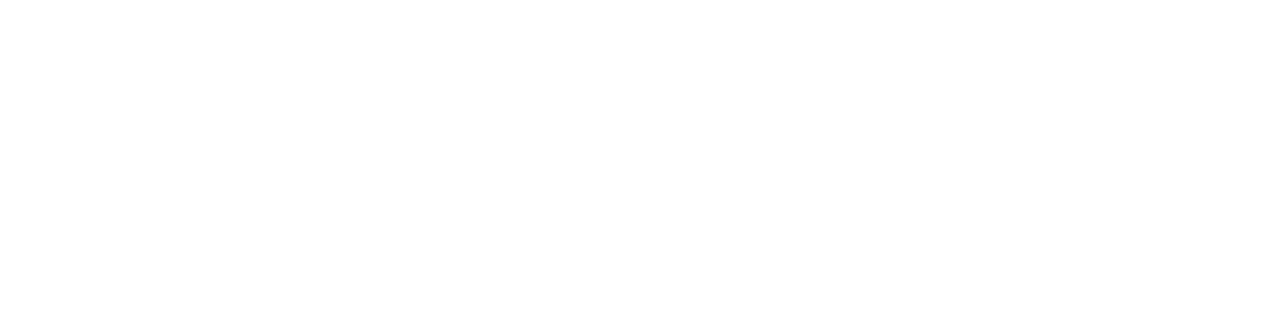
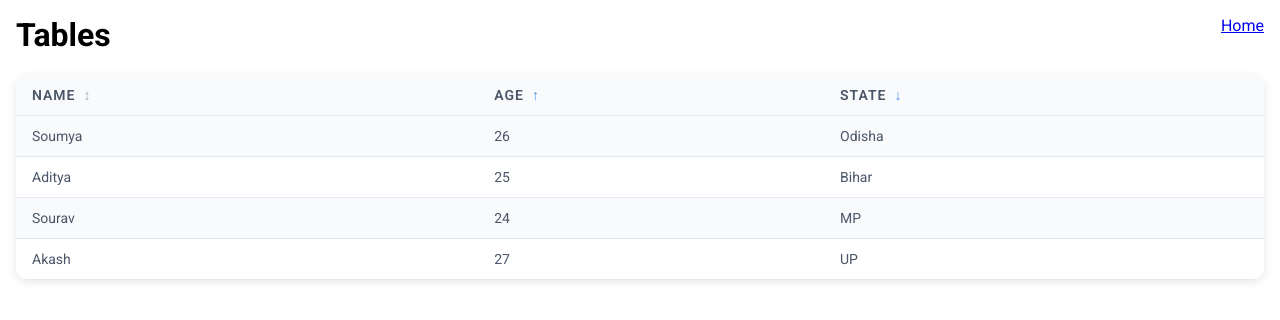
Before and after one commit to mfsi-yasha/data-display-ui, a React (Vite) app: page /tables in a window 1280 px wide. Before the commit this address had no page. Shown: the top 320 px of the page. Built offline with nearby package versions, Linux system fonts and the light colour scheme.

Commit message:
Added one table.

```diff
--- a/src/App.tsx
+++ b/src/App.tsx
@@ -1,5 +1,6 @@
 import { BrowserRouter, Route, Routes } from "react-router";
-import Home from "src/pages/Home";
+import HomePage from "src/pages/Home.page";
+import TablesPage from "src/pages/Tables.page";
 
 function App() {
 	return (
@@ -7,7 +8,11 @@
 			<Routes>
 				<Route
 					path="/"
-					element={<Home />}
+					element={<HomePage />}
+				/>
+				<Route
+					path="/tables"
+					element={<TablesPage />}
 				/>
 			</Routes>
 		</BrowserRouter>
--- /dev/null
+++ b/src/features/Table/Table.module.scss
@@ -0,0 +1,83 @@
+.tableCN {
+	width: 100%;
+	border-collapse: collapse;
+	border-radius: 12px;
+	overflow: hidden;
+	box-shadow: 0 2px 10px rgba(0, 0, 0, 0.1);
+	background-color: #fff;
+
+	.theadCN {
+		background-color: #f8fafc;
+		color: #333;
+		text-transform: uppercase;
+		font-weight: 600;
+		font-size: 14px;
+		letter-spacing: 1px;
+		padding: 10px 16px;
+	}
+
+	.trCN {
+		border-bottom: 1px solid #e2e8f0;
+	}
+
+	.thCN {
+		padding: 12px 16px;
+		text-align: left;
+		font-size: 14px;
+		font-weight: 600;
+		color: #4a5568;
+		cursor: pointer;
+		position: relative;
+		transition:
+			background-color 0.3s,
+			color 0.3s;
+
+		&:hover {
+			background-color: #edf2f7;
+			color: #2d3748;
+		}
+
+		// For sorting icon - default
+		&::after {
+			content: " ↕";
+			font-size: 12x;
+			margin-left: 8px;
+			color: #a0aec0;
+			transition: transform 0.3s ease;
+			position: absolute;
+		}
+
+		// For sorting icon - asc
+		&.asc::after {
+			content: " ↑";
+			color: #4a90e2;
+		}
+
+		// For sorting icon - desc
+		&.desc::after {
+			content: " ↓";
+			color: #4a90e2;
+		}
+	}
+
+	.tbodyCN {
+		.trCN {
+			&:nth-child(odd) {
+				background-color: #f9fafb;
+			}
+
+			&:hover {
+				background-color: #f1f5f9;
+			}
+		}
+	}
+
+	.tdCN {
+		padding: 12px 16px;
+		border-bottom: 1px solid #e2e8f0;
+		text-align: left;
+		font-size: 14px;
+		color: #4a5568;
+		transition: background-color 0.3s ease;
+	}
+}
--- /dev/null
+++ b/src/features/Table/Table.tsx
@@ -0,0 +1,65 @@
+import { useMemo } from "react";
+import styles from "./Table.module.scss";
+
+export interface TableProps {
+	allClassNames?: {
+		tableCN?: string;
+		tableCNFixed?: string;
+		theadCN?: string;
+		theadCNFixed?: string;
+		tbodyCN?: string;
+		tbodyCNFixed?: string;
+		trCN?: string;
+		trCNFixed?: string;
+		thCN?: string;
+		thCNFixed?: string;
+		tdCN?: string;
+		tdCNFixed?: string;
+	};
+}
+
+function Table({ allClassNames }: TableProps) {
+	const data = [
+		{ name: "Soumya", age: 26, country: "Odisha" },
+		{ name: "Aditya", age: 25, country: "Bihar" },
+		{ name: "Sourav", age: 24, country: "MP" },
+		{ name: "Akash", age: 27, country: "UP" },
+	];
+
+	const reslovedClassNames = useMemo(() => {
+		return {
+			tableCN: `${allClassNames?.tableCNFixed ?? styles.tableCN ?? ""} ${allClassNames?.tableCN ?? ""}`,
+			theadCN: `${allClassNames?.theadCNFixed ?? styles.theadCN ?? ""} ${allClassNames?.theadCN ?? ""}`,
+			tbodyCN: `${allClassNames?.tbodyCNFixed ?? styles.tbodyCN ?? ""} ${allClassNames?.tbodyCN ?? ""}`,
+			trCN: `${allClassNames?.trCNFixed ?? styles.trCN ?? ""} ${allClassNames?.trCN ?? ""}`,
+			thCN: `${allClassNames?.thCNFixed ?? styles.thCN ?? ""} ${allClassNames?.thCN ?? ""}`,
+			tdCN: `${allClassNames?.tdCNFixed ?? styles.tdCN ?? ""} ${allClassNames?.tdCN ?? ""}`,
+		};
+	}, [allClassNames]);
+
+	return (
+		<table className={reslovedClassNames.tableCN}>
+			<thead className={reslovedClassNames.theadCN}>
+				<tr className={reslovedClassNames.trCN}>
+					<th className={reslovedClassNames.thCN}>Name</th>
+					<th className={`${reslovedClassNames.thCN} ${styles.asc}`}>Age</th>
+					<th className={`${reslovedClassNames.thCN} ${styles.desc}`}>State</th>
+				</tr>
+			</thead>
+			<tbody className={reslovedClassNames.tbodyCN}>
+				{data.map((row, index) => (
+					<tr
+						className={reslovedClassNames.trCN}
+						key={index}
+					>
+						<td className={reslovedClassNames.tdCN}>{row.name}</td>
+						<td className={reslovedClassNames.tdCN}>{row.age}</td>
+						<td className={reslovedClassNames.tdCN}>{row.country}</td>
+					</tr>
+				))}
+			</tbody>
+		</table>
+	);
+}
+
+export default Table;
--- /dev/null
+++ b/src/pages/Home.page.tsx
@@ -0,0 +1,23 @@
+import { Link } from "react-router";
+
+function HomePage() {
+	return (
+		<div style={{ padding: "1rem" }}>
+			<h1 style={{ marginTop: "0" }}>UI Component Library</h1>
+			<ul>
+				<li>
+					<h2>Data Display</h2>
+					<ul>
+						<li>
+							<h4 style={{ cursor: "pointer" }}>
+								<Link to={"/tables"}>Tables</Link>
+							</h4>
+						</li>
+					</ul>
+				</li>
+			</ul>
+		</div>
+	);
+}
+
+export default HomePage;
--- a/src/pages/Home.tsx
+++ /dev/null
@@ -1,5 +0,0 @@
-function Home() {
-	return <h1>Home</h1>;
-}
-
-export default Home;
--- /dev/null
+++ b/src/pages/Tables.page.tsx
@@ -0,0 +1,25 @@
+import { Link } from "react-router";
+import Table from "src/features/Table/Table";
+
+function TablesPage() {
+	return (
+		<div
+			style={{
+				padding: "1rem",
+			}}
+		>
+			<div
+				style={{
+					display: "flex",
+					justifyContent: "space-between",
+				}}
+			>
+				<h1 style={{ marginTop: "0" }}>Tables</h1>
+				<Link to={"/"}>Home</Link>
+			</div>
+			<Table />
+		</div>
+	);
+}
+
+export default TablesPage;
```
